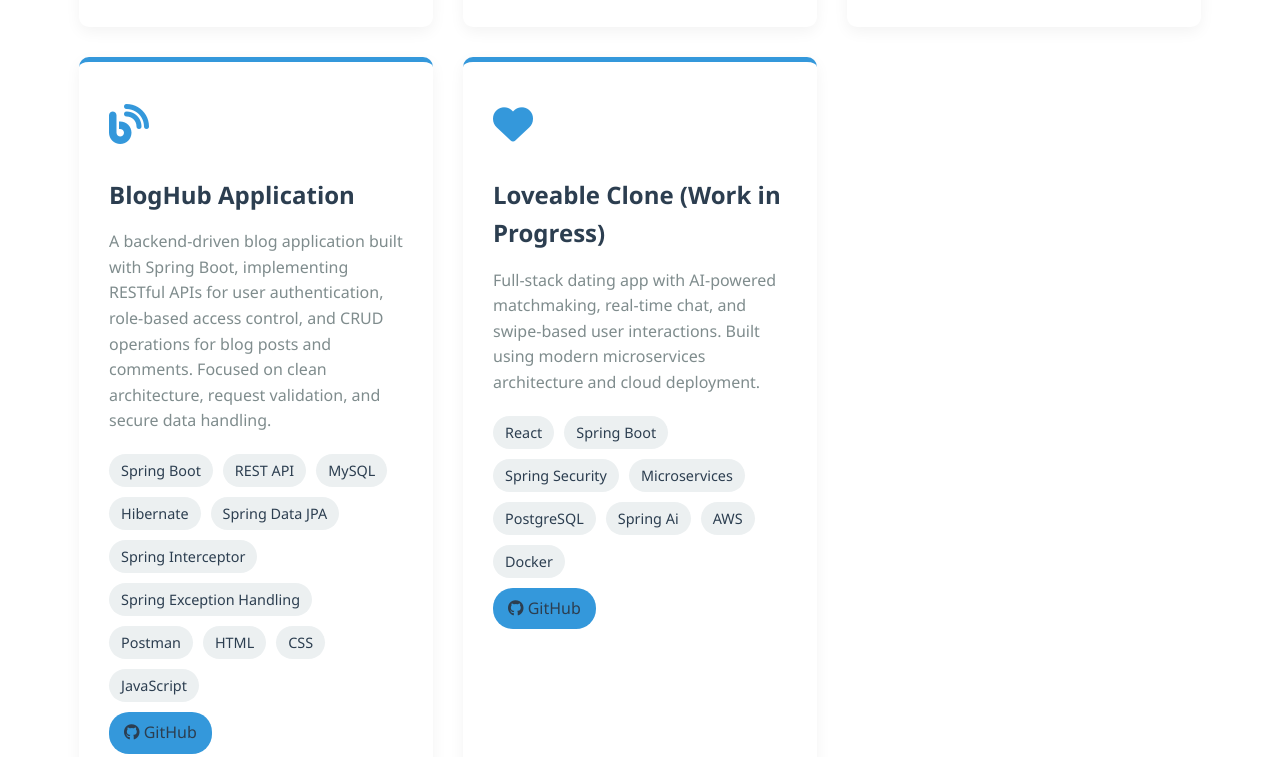
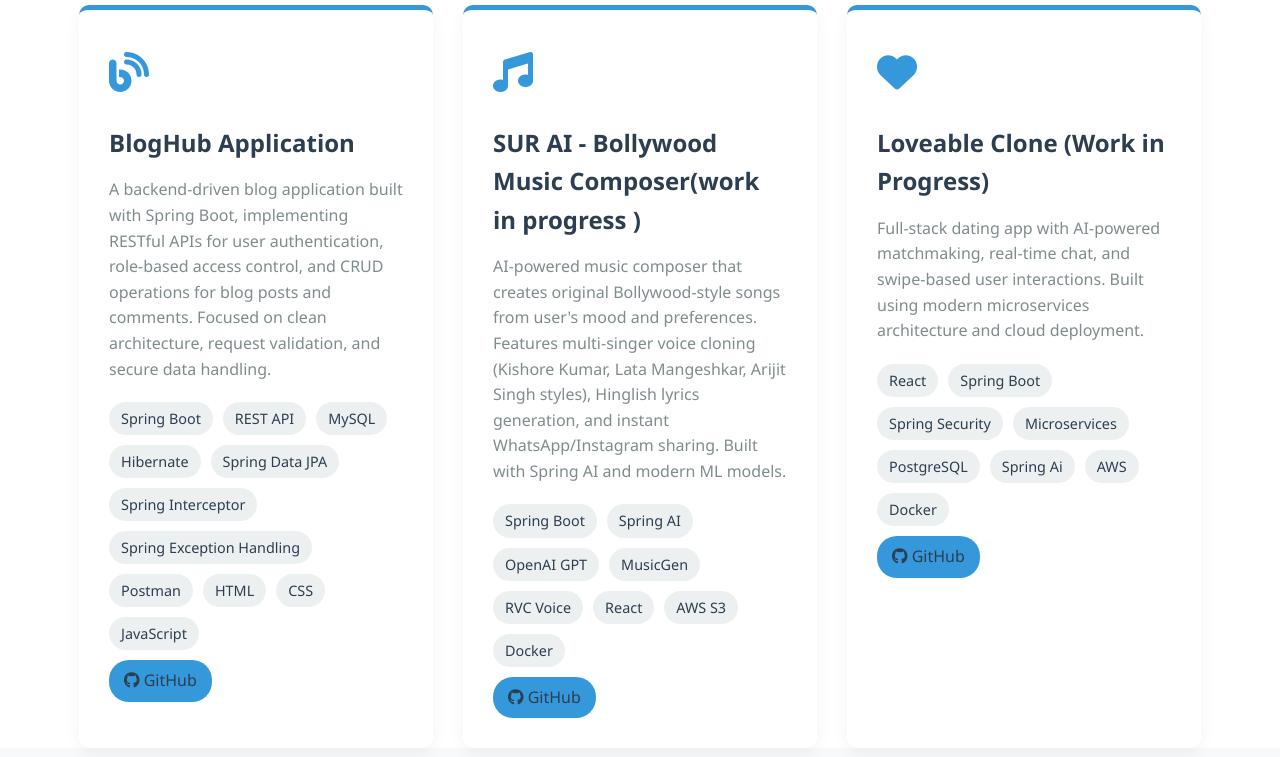
Before and after one commit to nikhildwivedi-2006/Portfolio_website, a plain HTML site: page index.html in a window 1280 px wide. Shown: the part 3071-3828 px from the top of the page. Drawn offline with Linux system fonts and the light colour scheme.

Commit message:
update project section

```diff
--- a/index.html
+++ b/index.html
@@ -181,12 +181,13 @@
     <div class="skills-box">
       <h3>Tools</h3>
       <ul>
+
         <li><i class="fa-solid fa-code"></i> IntelliJ IDEA</li>
-        <li><i class="fa-solid fa-gears"></i> Maven</li>
-        <li><i class="fa-solid fa-code"></i> Spring Tool Suite (STS)</li>
+        <li><i class="fa-solid fa-leaf"></i> Spring Tool Suite (STS)</li>
         <li><i class="fa-solid fa-code"></i> VS Code</li>
         <li><i class="fa-solid fa-code"></i> Eclipse</li>
-         <li><i class="fa-solid fa-box"></i> Maven</li>
+          <li><i class="fa-solid fa-gears"></i> Maven</li>
+
       </ul>
     </div>
 
@@ -197,9 +198,7 @@
         <li><i class="fa-brands fa-git-alt"></i> Git</li>
         <li><i class="fa-brands fa-github"></i> GitHub</li>
         <li><i class="fa-solid fa-flask"></i> Postman</li>
-        <li><i class="fa-solid fa-code"></i> IntelliJ IDEA</li>
-        <li><i class="fa-solid fa-leaf"></i> Spring Tool Suite (STS)</li>
-        <li><i class="fa-solid fa-box"></i> Maven</li>
+
       </ul>
     </div>
 
@@ -207,6 +206,7 @@
     <div class="skills-box">
       <h3>Currently Learning</h3>
       <ul>
+        <li><i class="fa-solid fa-atom"></i> Spring AI</li>
         <li><i class="fas fa-server"></i>Microservices</li>
         <li><i class="fa-brands fa-aws"></i> AWS</li>
         <li><i class="fa-solid fa-diagram-project"></i> CI/CD</li>
@@ -328,6 +328,31 @@
                 </div>
 
                 </div>
+
+                <div class="project-card">
+    <div class="project-icon">
+        <i class="fas fa-music"></i>
+    </div>
+    <h3>SUR AI - Bollywood Music Composer(work in progress )</h3>
+    <p>AI-powered music composer that creates original Bollywood-style songs from user's mood and preferences. Features multi-singer voice cloning (Kishore Kumar, Lata Mangeshkar, Arijit Singh styles), Hinglish lyrics generation, and instant WhatsApp/Instagram sharing. Built with Spring AI and modern ML models.</p>
+
+    <div class="tech-tags">
+        <span>Spring Boot</span>
+        <span>Spring AI</span>
+        <span>OpenAI GPT</span>
+        <span>MusicGen</span>
+        <span>RVC Voice</span>
+        <span>React</span>
+        <span>AWS S3</span>
+        <span>Docker</span>
+    </div>
+
+    <div class="project-links">
+        <a href="https://github.com/yourusername/sur-ai" target="_blank">
+            <i class="fab fa-github"></i> GitHub
+        </a>
+    </div>
+</div>
 
                 <div class="project-card">
                    <div class="project-icon">
```
